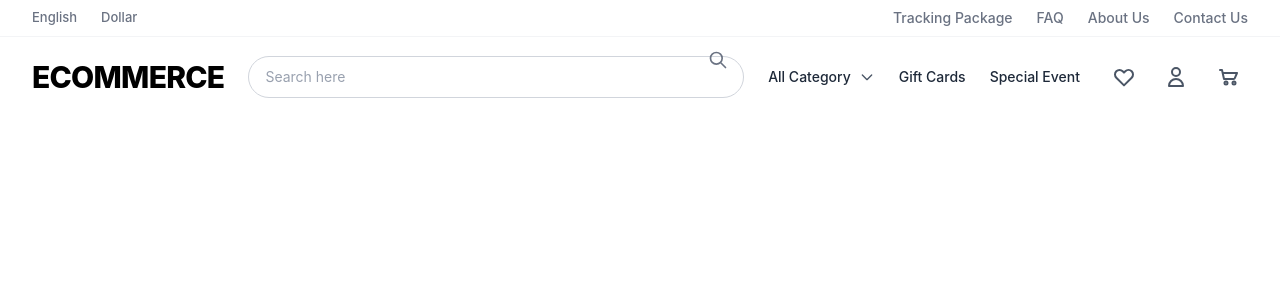
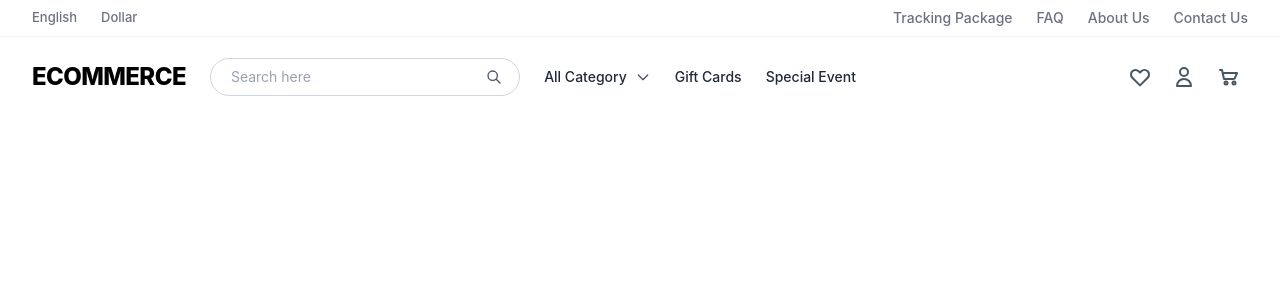
Before and after one commit to YashrajKamble/Web-Development-Task-By-BNV, a React (Vite) app: page / in a window 1280 px wide. Shown: the top 300 px of the page. Built offline with nearby package versions, Linux system fonts and the light colour scheme.

Commit message:
Header section updated and Bug fixes

```diff
--- a/src/components/Header.jsx
+++ b/src/components/Header.jsx
@@ -55,7 +55,6 @@ const ShoppingCartIcon = (props) => (
       strokeLinejoin="round"
     >
       <path d="M4 5h2l2 9h9.5a1.5 1.5 0 001.42-1.03L21 8H7.5" />
-      <path d="M6 6h" />
       <circle cx="10" cy="18" r="1.5" />
       <circle cx="18" cy="18" r="1.5" />
     </g>
@@ -97,20 +96,20 @@ const XIcon = (props) => (
 
 export default function Header() {
   const [isMenuOpen, setIsMenuOpen] = useState(false);
+  const [cartCount] = useState(0);
 
   return (
     <header
       className="w-full bg-white"
       style={{
-        fontFamily: "Inter",
-        //   'Inter, system-ui, -apple-system, "Segoe UI", Roboto, "Helvetica Neue", Arial',
+        fontFamily:
+          "Inter, system-ui, -apple-system, 'Segoe UI', Roboto, 'Helvetica Neue', Arial",
       }}
     >
-      {!isMenuOpen && (
       <div className="hidden md:block border-b border-gray-100">
         <div className="max-w-7xl mx-auto px-4 sm:px-6 lg:px-8">
           <div className="flex items-center justify-between h-9 text-gray-500 text-[13px] font-medium">
-              <div className="hidden md:flex items-center gap-6 mt-0">
+            <div className="flex items-center gap-6">
               <div className="flex items-center gap-1">
                 <span>English</span>
               </div>
@@ -118,7 +117,8 @@ export default function Header() {
                 <span>Dollar</span>
               </div>
             </div>
-              <nav className="hidden md:flex items-center gap-6">
+
+            <nav className="flex items-center gap-6">
               <a className="text-sm hover:text-gray-900" href="#">
                 Tracking Package
               </a>
@@ -135,40 +135,43 @@ export default function Header() {
           </div>
         </div>
       </div>
-      )}
 
       <div className="max-w-7xl mx-auto px-4 sm:px-6 lg:px-8">
-        <div className="flex items-center justify-between h-20">
+        <div className="flex items-center justify-between py-3 md:py-5">
           <div className="flex-shrink-0">
-            <h1 className="text-3xl font-extrabold tracking-tight">
+            <h1 className="text-2xl md:text-2xl lg:text-2xl font-extrabold tracking-tight">
               ECOMMERCE
             </h1>
           </div>
 
-          <div className="flex-1 mx-6 hidden md:flex items-center justify-center ">
-            <div className="w-full max-w-2xl">
+          <div className="flex-1 mx-6 hidden md:flex items-center justify-start">
+            <div className="w-full max-w-[640px]">
+              <form onSubmit={(e) => e.preventDefault()} className="relative">
                 <label htmlFor="site-search" className="sr-only">
                   Search
                 </label>
-              <div className="relative">
+
                 <input
                   id="site-search"
                   type="search"
                   placeholder="Search here"
-                  className="w-full rounded-full border border-gray-300 px-4 py-2.5 text-sm placeholder-gray-400 focus:outline-none focus:ring-2 focus:ring-blue-500 focus:border-transparent"
+                  className="w-full rounded-full border border-gray-300 px-5 py-2 pr-14 text-sm placeholder-gray-400 focus:outline-none focus:ring-1 focus:ring-black-100 focus:border-black-300 transition-shadow"
+                  aria-label="Search site"
                 />
+
                 <button
+                  type="submit"
                   aria-label="Search"
-                  className="absolute right-1 mt-1 -translate-y-1/2 px-3 py-2 rounded-full hover:bg-gray-100"
+                  className="absolute right-2 top-1/2 -translate-y-1/2 h-9 w-9 flex items-center justify-center rounded-full bg-white   border-gray-200 hover:bg-gray-50"
                 >
-                  <SearchIcon className="h-5 w-5 text-gray-500" />
+                  <SearchIcon className="h-4 w-4 text-gray-600" />
                 </button>
-              </div>
+              </form>
             </div>
           </div>
 
-          <div className="flex items-center gap-6">
-            <div className="hidden md:flex items-center gap-6">
+          <div className="flex items-center gap-4 md:gap-6 ">
+            <div className="hidden md:flex items-center gap-6 mr-60 justify-start">
               <button className="flex items-center gap-2 text-gray-800 text-sm font-medium">
                 <span>All Category</span>
                 <ChevronDownIcon className="h-4 w-4 text-gray-600" />
@@ -188,7 +191,7 @@ export default function Header() {
               </a>
             </div>
 
-            <div className="hidden md:flex items-center gap-3">
+            <div className="hidden md:flex items-center gap-1">
               <button
                 className="p-2 rounded-full hover:bg-gray-100"
                 aria-label="Wishlist"
@@ -201,12 +204,21 @@ export default function Header() {
               >
                 <UserIcon className="h-6 w-6 text-gray-600" />
               </button>
+
+              <div className="relative">
                 <button
                   className="p-2 rounded-full hover:bg-gray-100 relative"
                   aria-label="Cart"
                 >
                   <ShoppingCartIcon className="h-6 w-6 text-gray-600" />
                 </button>
+
+                {cartCount > 0 && (
+                  <span className="absolute -top-1 -right-1 inline-flex items-center justify-center px-1.5 py-0.5 text-[10px] font-semibold leading-none text-white bg-red-500 rounded-full">
+                    {cartCount}
+                  </span>
+                )}
+              </div>
             </div>
 
             <div className="md:hidden">
@@ -233,14 +245,18 @@ export default function Header() {
               <input
                 type="search"
                 placeholder="Search here"
-                className="flex-1 rounded-l-lg border border-gray-300 px-4 py-2 text-sm focus:outline-none focus:ring-2 focus:ring-blue-500"
+                className="flex-1 rounded-l-lg border border-gray-300 px-2 py-2 text-sm focus:outline-none focus:ring-1 focus:ring-black-100"
+                aria-label="Mobile search"
               />
-              <button className="px-3 py-2 bg-gray-100 border border-l-0 border-gray-300 rounded-r-lg ">
-                <SearchIcon className="h-5 w-5 text-gray-500 " />
+              <button
+                className="px-3 py-2 bg-gray-100 border border-l-0 border-gray-300 rounded-r-lg"
+                aria-label="Search"
+              >
+                <SearchIcon className="h-5 w-5 text-gray-500" />
               </button>
             </div>
 
-            <button className="flex items-center gap-2 text-gray-800 text-sm font-medium">
+            <button className="flex items-center gap-2 text-gray-800 text-md font-medium">
               <span>All Category</span>
               <ChevronDownIcon className="h-4 w-4 text-gray-600" />
             </button>
```
Lines whose indentation alone changed are shown as unchanged.
